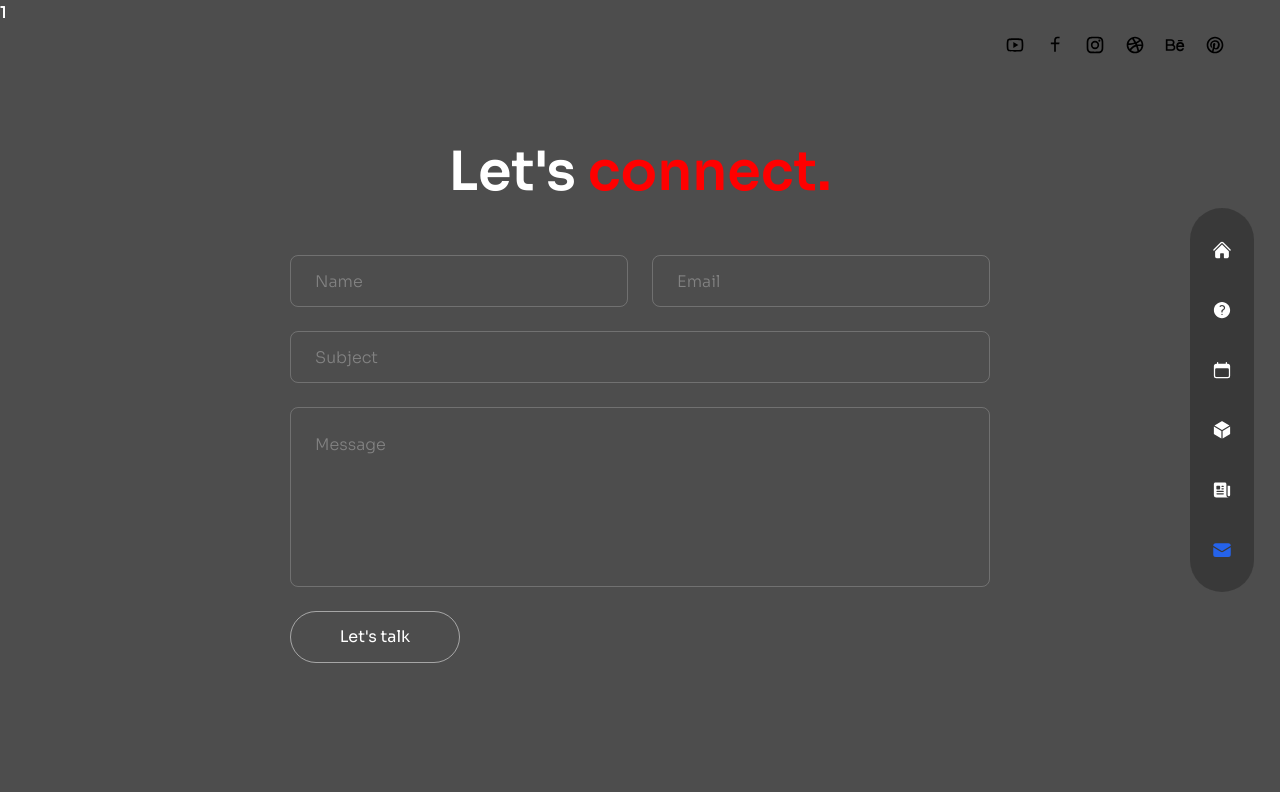
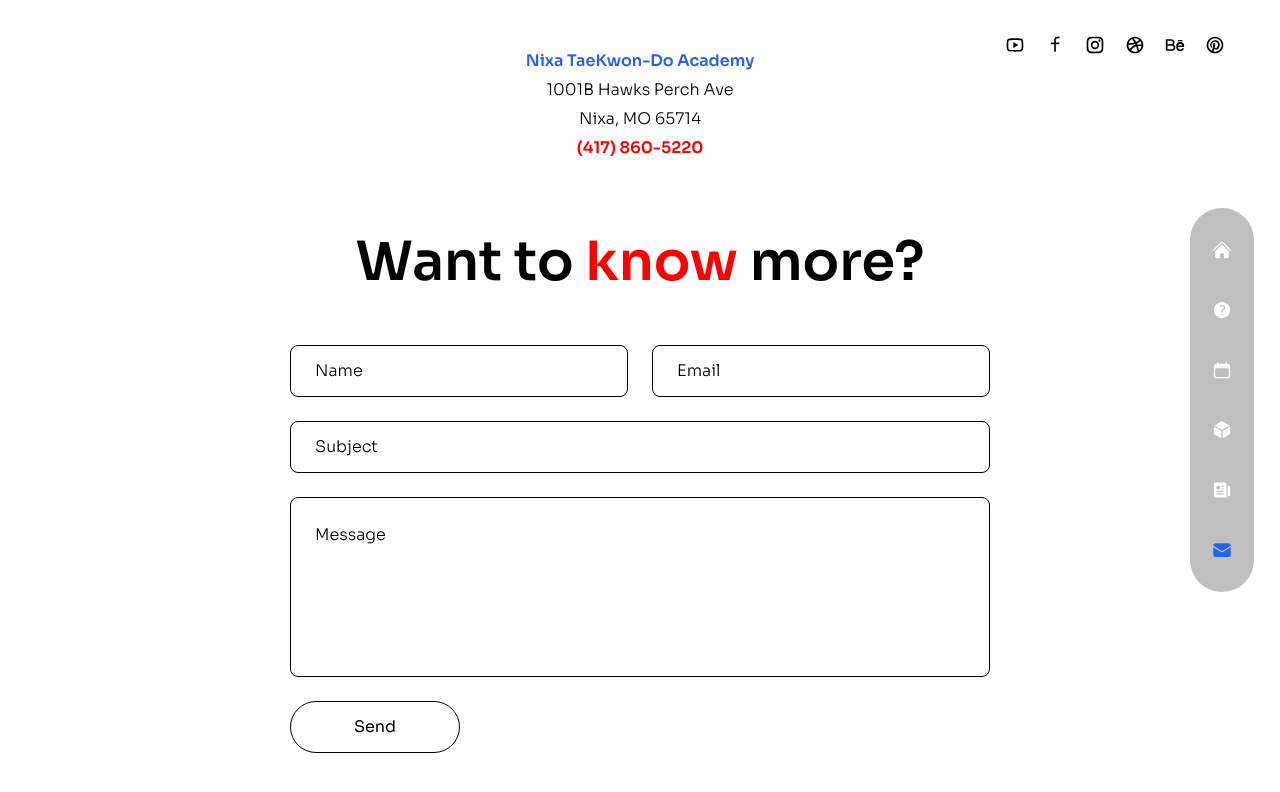
Before and after one commit to indmillr/nta, a Next.js app: page /contact in a window 1280 px wide. Shown: the top 792 px of the page. Built offline with nearby package versions, Linux system fonts and the light colour scheme.

Commit message:
Contact Section

```diff
--- a/components/WorkSlider.js
+++ b/components/WorkSlider.js
@@ -87,22 +87,6 @@
                       <div className="absolute inset-0 bg-gradient-to-l from-transparent via-[#e838cc] to-[#4a22bd] opacity-0 group-hover:opacity-80 transition-all duration-700"></div>
 
                       {/* title */}
-                      <div className="absolute bottom-0 translate-y-full group-hover:-translate-y-10 group-hover:xl:-translate-y-20 transition-all duration-300">
-                        <div className="flex items-center gap-x-2 text-[13px] tracking-[0.2em]">
-                          {/* title part 1 */}
-                          <div className="delay-100">LIVE</div>
-
-                          {/* title part 2 */}
-                          <div className="translate-y-[500%] group-hover:translate-y-0 transition-all duration-300 delay-150">
-                            PROJECT
-                          </div>
-
-                          {/* icon */}
-                          <div className="text-xl translate-y-[500%] group-hover:translate-y-0 transition-all duration-300 delay-200">
-                            <BsArrowRight />
-                          </div>
-                        </div>
-                      </div>
                     </div>
                   </div>
                 );
--- a/pages/contact/index.js
+++ b/pages/contact/index.js
@@ -12,11 +12,28 @@
 
 const Contact = () => {
   return (
-    <div className="h-full bg-primary/30">
+    <div className="h-full bg-primary text-black">
       <div className="container mx-auto py-32 text-center xl:text-left flex items-center justify-center h-full">
         {/* text & form */}
         <div className="flex flex-col w-full max-w-[700px]">
           {/* text */}
+          <motion.p
+            variants={fadeIn("down", 0.6)}
+            initial="hidden"
+            animate="show"
+            exit="hidden"
+            className="text-black text-center max-w-sm xl:max-w-xl mx-auto mb-10 xl:mb-16"
+          >
+            <span className="text-blue-600 font-semibold">
+              Nixa TaeKwon-Do Academy
+            </span>
+            <br />
+            1001B Hawks Perch Ave
+            <br />
+            Nixa, MO 65714
+            <br />
+            <span className="text-accent font-semibold">(417) 860-5220</span>
+          </motion.p>
           <motion.h2
             variants={fadeIn("up", 0.2)}
             initial="hidden"
@@ -24,8 +41,9 @@
             exit="hidden"
             className="h2 text-center mb-12"
           >
-            Let's <span className="text-accent">connect.</span>
+            Want to <span className="text-accent">know</span> more?
           </motion.h2>
+
           {/* form */}
           <motion.form
             variants={fadeIn("up", 0.4)}
@@ -41,11 +59,11 @@
             </div>
             <input type="text" placeholder="subject" className="input" />
             <textarea placeholder="message" className="textarea"></textarea>
-            <button className="btn rounded-full border border-white/50 max-w-[170px] px-8 transition-all duration-300 flex items-center justify-center overflow-hidden hover:border-accent group">
+            <button className="btn rounded-full border border-black max-w-[170px] px-8 transition-all duration-300 hover:bg-blue-600 flex items-center justify-center overflow-hidden hover:border-accent group">
               <span className="group-hover:-translate-y-[120%] group-hover:opacity-0 transition-all duration-500">
-                Let's talk
+                Send
               </span>
-              <BsArrowRight className="-translate-y-[120%] opacity-0 group-hover:flex group-hover:-translate-y-0 group-hover:opacity-100 transition-all duration-300 absolute text-[22px]" />
+              <BsArrowRight className="-translate-y-[120%] text-white opacity-0 group-hover:flex group-hover:-translate-y-0 group-hover:opacity-100 transition-all duration-300 absolute text-[22px]" />
             </button>
           </motion.form>
         </div>
--- a/pages/work/index.js
+++ b/pages/work/index.js
@@ -9,7 +9,7 @@
 
 const Work = () => {
   return (
-    <div className="h-full bg-primary/30 py-36 flex items-center">
+    <div className="h-full bg-primary text-black py-36 flex items-center">
       <Circles />
       <div className="container mx-auto">
         <div className="flex flex-col xl:flex-row gap-x-8">
@@ -22,17 +22,16 @@
               exit="hidden"
               className="h2 xl:mt-12"
             >
-              My work <span className="text-accent">.</span>
+              NTA <span className="text-accent">News</span>.
             </motion.h2>
             <motion.p
               variants={fadeIn("up", 0.4)}
               initial="hidden"
               animate="show"
               exit="hidden"
-              className="mb-4 max-w-[400px] mx-auto lg:mx-0"
+              className="mb-4 max-w-[400px] mx-auto lg:mx-0 text-black"
             >
-              Lorem ipsum dolor sit, amet ceonsectetur adipisicing elit. A
-              eveniet dignissioms distinctio tempore harm laudantium.
+              For now, no news is good news.
             </motion.p>
           </div>
 
--- a/styles/globals.css
+++ b/styles/globals.css
@@ -43,7 +43,7 @@
   }
   .input,
   .textarea {
-    @apply bg-transparent outline-none focus:ring-1 focus:ring-accent border border-white/20 placeholder:text-white/30 placeholder:font-light;
+    @apply bg-transparent outline-none focus:ring-1 focus:ring-blue-600 border border-black placeholder:text-black placeholder:font-light;
   }
   .textarea {
     @apply w-full h-[180px] p-6 capitalize rounded-lg resize-none;
```
